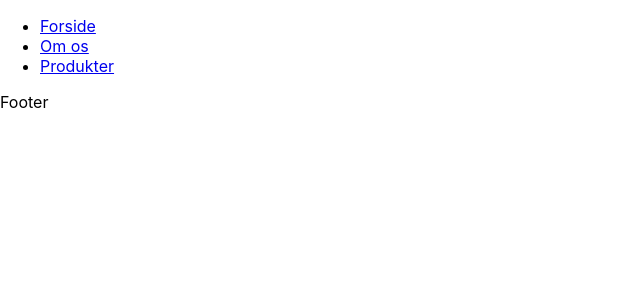
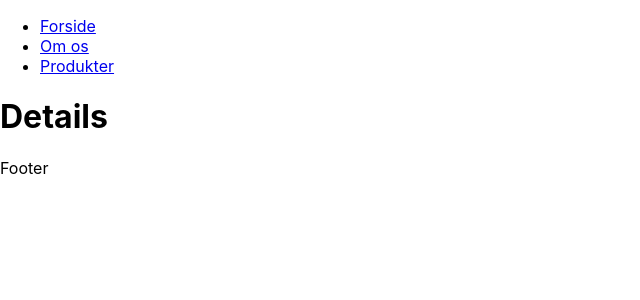
Before and after one commit to Sutteprutt1/routes-outlet, a React (Create React App) app in the folder routes-outlets/: page /shop/1/1/1 in a window 1280 px wide. Shown: the top 300 px of the page, without its empty margins (0-640 px from the left). Built offline with nearby package versions, Linux system fonts and the light colour scheme.

Commit message:
added another level called shop

```diff
--- a/routes-outlets/src/App/AppRouter/AppRouter.jsx
+++ b/routes-outlets/src/App/AppRouter/AppRouter.jsx
@@ -4,6 +4,8 @@ import Home from "../../Pages/Home/Home";
 import About from "../../Pages/About/About";
 import Details from "../../Pages/Products/Details";
 import Products from "../../Pages/Products/Products";
+import Category from "../../Pages/Products/Category";
+import Shop from "../../Pages/Products/Shop";
 
 const AppRouter = () => {
   return (
@@ -11,8 +13,12 @@ const AppRouter = () => {
       <Route index path="/" element={<Home />} />
       <Route path="/about" element={<About />} />
 
-      <Route path="/products" element={<Products />}>
-        <Route path=":id" element={<Details />} />
+      <Route path="/shop" element={<Shop />}>
+        <Route path=":products" element={<Products />}>
+          <Route path=":category" element={<Category />}>
+            <Route path=":id" element={<Details />} />
+          </Route>
+        </Route>
       </Route>
     </Routes>
   );
--- /dev/null
+++ b/routes-outlets/src/Pages/Products/Category.jsx
@@ -0,0 +1,24 @@
+import React from 'react'
+import { useOutlet } from 'react-router-dom';
+
+const Category = () => {
+  const outlet = useOutlet();
+  return (
+    <>
+    { /* Hvis outlet er tom, så vis ProductInfo ellers vis indhold af outlet*/}
+    { outlet || <Categories /> }
+    </>
+  )
+}
+
+export default Category
+
+const Categories = () => {
+  return(
+    <div>
+      <h1>Category</h1>
+      Lorem, ipsum dolor sit amet consectetur adipisicing elit. At molestias earum nam voluptatem rerum modi aspernatur doloremque aperiam, voluptatum est officia neque animi cupiditate. Odit aperiam incidunt aspernatur iusto voluptatibus!
+      Nisi, recusandae? Qui iusto molestias vitae minus harum doloribus facere illum quasi saepe officia corrupti veniam nisi exercitationem ducimus, animi dignissimos ipsum. Alias atque quaerat exercitationem, culpa ducimus id nesciunt!
+    </div>
+  )
+}
--- a/routes-outlets/src/Pages/Products/Details.jsx
+++ b/routes-outlets/src/Pages/Products/Details.jsx
@@ -2,7 +2,7 @@ import React from 'react'
 
 const Details = () => {
   return (
-    <div>Details about the product</div>
+    <h1>Details</h1>
   )
 }
 
--- a/routes-outlets/src/Pages/Products/Products.jsx
+++ b/routes-outlets/src/Pages/Products/Products.jsx
@@ -6,12 +6,13 @@ const Products = () => {
   return (
     <>
     { /* Hvis outlet er tom, så vis ProductInfo ellers vis indhold af outlet*/}
-    { outlet || <ProductInfo />}
+    { outlet || <ProductInfo /> }
     </>
   )
 }
 
 const ProductInfo = () => {
+
   return(
     <>
     <h1>Products</h1>
--- /dev/null
+++ b/routes-outlets/src/Pages/Products/Shop.jsx
@@ -0,0 +1,20 @@
+import React from 'react'
+import { useOutlet } from 'react-router-dom';
+
+const Shop = () => {
+    const outlet = useOutlet();
+    return (
+      <>
+      { outlet || <Shopping /> }
+      </>
+    )
+}
+
+export default Shop
+
+
+const Shopping = () => {
+    return(
+        <h1>Shop</h1>
+    )
+}
```
